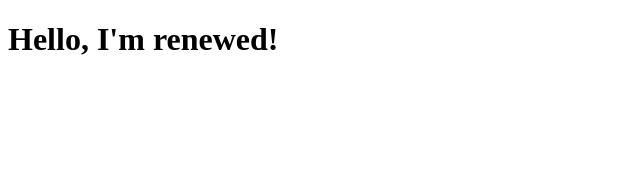
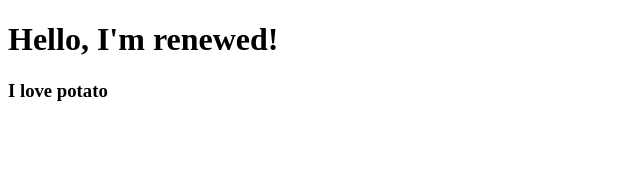
Before and after one commit to wook2124/movie_app, a React (Create React App) app: page / in a window 1280 px wide. Shown: the top 170 px of the page, without its empty margins (0-640 px from the left). Built offline with nearby package versions, Linux system fonts and the light colour scheme.

Commit message:
#2.0 Creating your first React Component

```diff
--- a/src/App.js
+++ b/src/App.js
@@ -1,9 +1,11 @@
 import React from "react";
+import Potato from "./Potato";
 
 function App() {
   return (
     <div>
       <h1>Hello, I'm renewed!</h1>
+      <Potato />
     </div>
   );
 }
--- /dev/null
+++ b/src/Potato.js
@@ -0,0 +1,7 @@
+import React from "react";
+
+function Potato() {
+  return <h3>I love potato</h3>;
+}
+
+export default Potato
```
